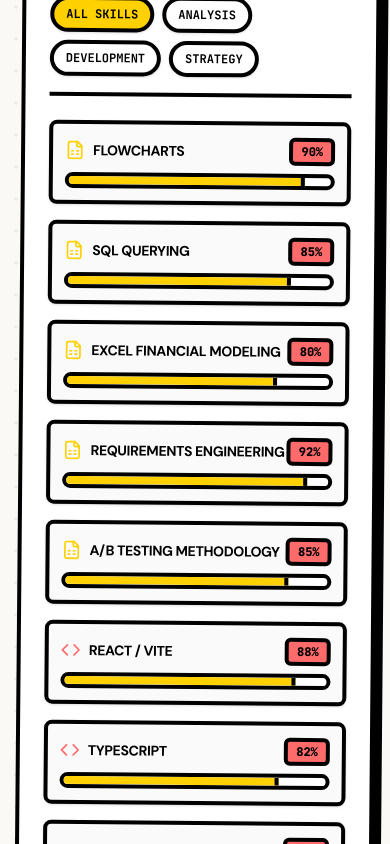
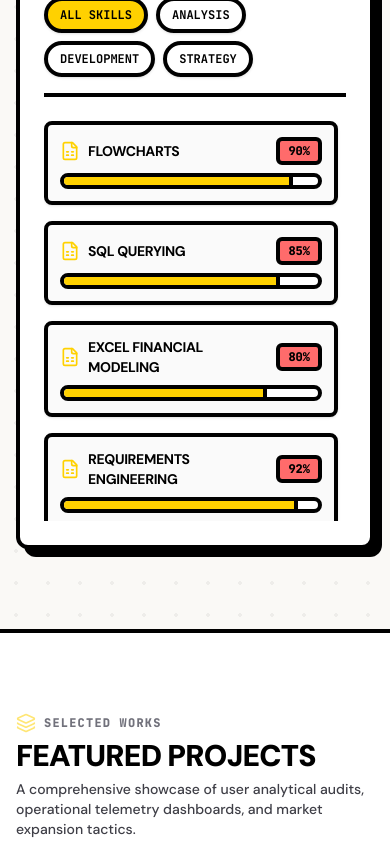
Before and after one commit to WellyaKardika/Portofolio-Neobrutalist-Style, a Next.js app: page / in a window 390 px wide. Shown: the part 2340-3184 px from the top of the page. Built offline with nearby package versions, Linux system fonts and the light colour scheme.

Commit message:
fix mobile view about

```diff
--- a/src/components/sections/About.tsx
+++ b/src/components/sections/About.tsx
@@ -72,7 +72,7 @@
 
       <div className="max-w-4xl mx-auto relative z-10">
         {/* Main Bio Card */}
-        <div className="bg-white dark:bg-zinc-800 border-4 border-black dark:border-white p-6 md:p-12 rounded-xl brutal-shadow rotate-[-1deg] hover:rotate-0 transition-transform duration-300">
+        <div className="bg-white dark:bg-zinc-800 border-4 border-black dark:border-white p-6 md:p-12 rounded-xl brutal-shadow rotate-0 md:rotate-[-1deg] hover:rotate-0 transition-transform duration-300">
 
           {/* Headline Title */}
           <div className="flex items-center gap-4 mb-8 border-b-4 border-black dark:border-white pb-6">
@@ -149,7 +149,7 @@
         </div>
 
         {/* Dynamic Skill Board */}
-        <div className="mt-16 bg-white dark:bg-zinc-800 border-4 border-black dark:border-white p-6 md:p-8 rounded-xl brutal-shadow transform rotate-[0.5deg]">
+        <div className="mt-16 bg-white dark:bg-zinc-800 border-4 border-black dark:border-white p-6 md:p-8 rounded-xl brutal-shadow transform rotate-0 md:rotate-[0.5deg]">
 
           <div className="flex flex-col md:flex-row justify-between items-start md:items-center gap-4 mb-6 pb-4 border-b-4 border-black dark:border-white">
             <div className="flex items-center gap-3">
@@ -181,7 +181,7 @@
           </div>
 
           {/* Interactive Skill bars list */}
-          <motion.div layout className="grid grid-cols-1 md:grid-cols-2 gap-x-8 gap-y-4">
+          <motion.div layout className="grid grid-cols-1 md:grid-cols-2 gap-x-8 gap-y-4 max-h-[400px] overflow-y-auto pr-2 pb-2">
             <AnimatePresence mode="popLayout">
               {isFiltering ? (
                 // Skeletons
```
